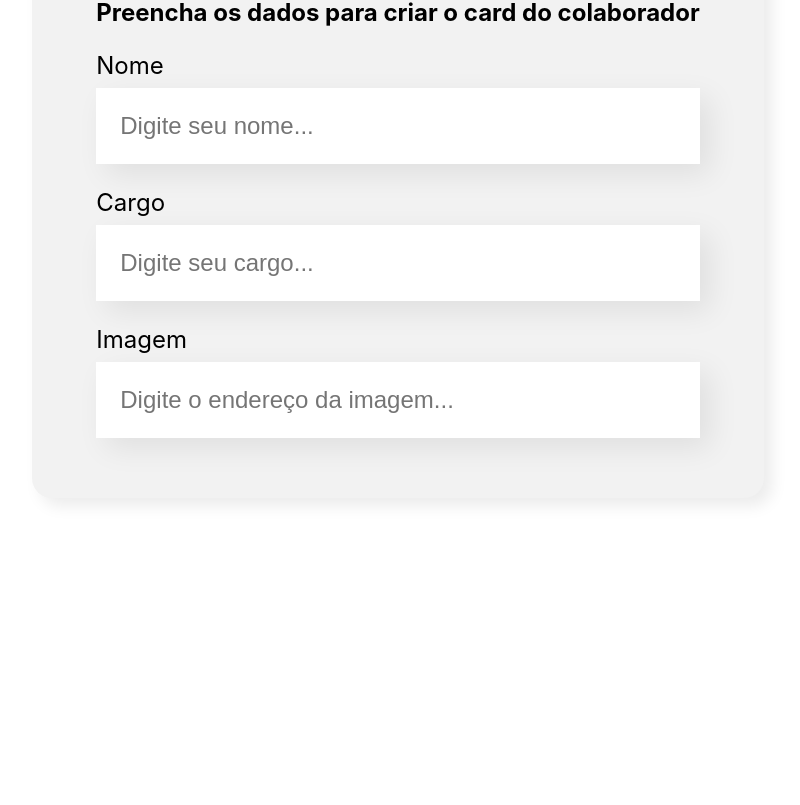
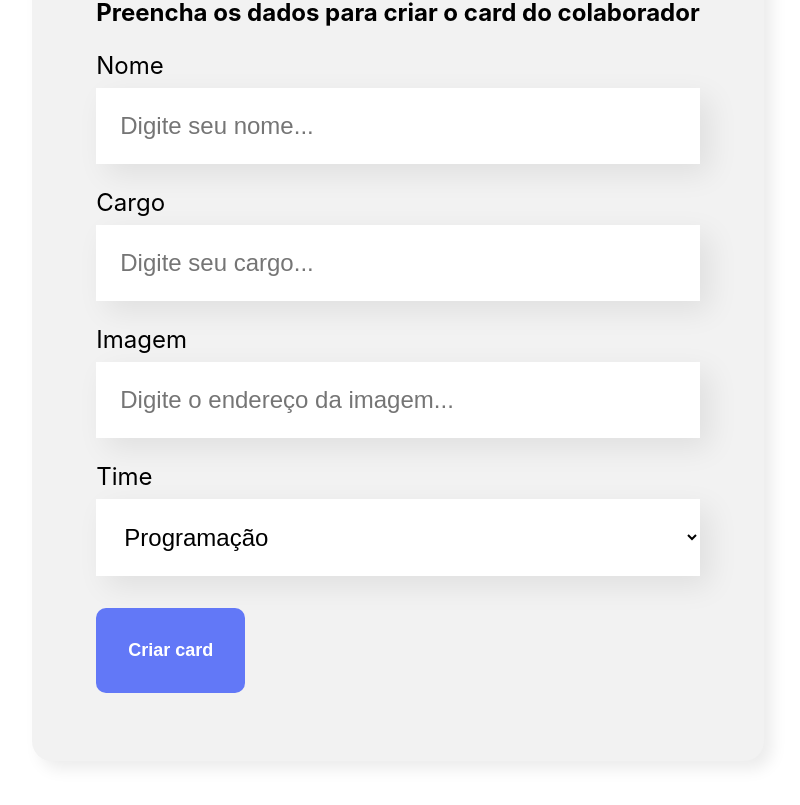
Before and after one commit to Digonil/organo-react, a JavaScript app: page / in a window 1280 px wide. Shown: the part 636-1441 px from the top of the page, without its empty margins (242-1042 px from the left). Before the commit the page ends 1214 px from the top, so only its background shows below. Built offline with nearby package versions, Linux system fonts and the light colour scheme; the HTML template or start-up script is replaced by a standard one.

Commit message:
Criado os componentes de botão e lista suspensa, incluindo validações no formulário

```diff
--- /dev/null
+++ b/src/componentes/Botao/Botao.css
@@ -0,0 +1,15 @@
+.botao {
+    background-color: #6278f7;
+    border-radius: 10px;
+    font-weight: 700;
+    font-size: 18px;
+    padding: 32px;
+    border: none;
+    cursor: pointer;
+    color: #fff;
+    margin: 32px 0;
+}
+
+.botao:hover{
+    color: #95ffd4;
+}
--- /dev/null
+++ b/src/componentes/Botao/index.js
@@ -0,0 +1,12 @@
+import './Botao.css'
+
+const Botao = (props) => {
+    return(
+        <button className='botao'>
+            {props.children}
+        </button>
+
+    )
+}
+
+export default Botao;
--- a/src/componentes/CampoTexto/index.js
+++ b/src/componentes/CampoTexto/index.js
@@ -5,7 +5,7 @@
     return(
         <div className="campo-texto">
             <label>{props.label}</label>
-            <input placeholder={props.placeholder}/>
+            <input required={props.obrigatorio} placeholder={props.placeholder}/>
         </div>
     )
 }
--- a/src/componentes/Formulario/index.js
+++ b/src/componentes/Formulario/index.js
@@ -1,14 +1,36 @@
+import Botao from '../Botao';
 import CampoTexto from '../CampoTexto'
+import ListaSuspensa from '../ListaSuspensa';
 import "./Formulario.css";
 
 const Formulario = () => {
+
+  const times = [
+    'Programação',
+    'Front-End',
+    'Data Science',
+    'Devops',
+    'UX e Design',
+    'Mobile',
+    'Inovação e Gestão'
+  ]
+
+  const aoSalvar = (evento) => {
+    evento.preventDefault()
+    console.log('Form foi submetido')
+  }
+
   return (
     <section className='formulario'>
-      <form>
+      <form onSubmit={aoSalvar}>
         <h2>Preencha os dados para criar o card do colaborador</h2>
-        <CampoTexto label="Nome" placeholder="Digite seu nome..." />
-        <CampoTexto label="Cargo" placeholder="Digite seu cargo..." />
-        <CampoTexto label="Imagem" placeholder="Digite o endereço da imagem..."/>
+        <CampoTexto obrigatorio={true} label="Nome" placeholder="Digite seu nome..." />
+        <CampoTexto obrigatorio={true} label="Cargo" placeholder="Digite seu cargo..." />
+        <CampoTexto  label="Imagem" placeholder="Digite o endereço da imagem..."/>
+        <ListaSuspensa obrigatorio={true} label="Time" itens={times}/>
+        <Botao>
+          Criar card
+        </Botao>
       </form>
     </section>
   );
--- /dev/null
+++ b/src/componentes/ListaSuspensa/ListaSupensa.css
@@ -0,0 +1,16 @@
+
+.lista-suspensa label{
+    display: block;
+    margin-bottom: 8px;
+    font-size: 24px;
+}
+
+.lista-suspensa select{
+    background-color: #fff;
+    box-shadow: 10px 10px 30px rgba(0, 0, 0, 0.08);
+    width: 100%;
+    border: none;
+    font-size: 24px;
+    padding: 24px;
+    box-sizing: border-box;
+}
--- /dev/null
+++ b/src/componentes/ListaSuspensa/index.js
@@ -0,0 +1,16 @@
+import '/home/digonil/Documents/cursos_frontend/organo/src/componentes/ListaSuspensa/ListaSupensa.css'
+
+const ListaSuspensa = (props) => {
+    console.log(props.itens)
+
+    return(
+        <div className='lista-suspensa'>
+            <label>{props.label}</label>
+            <select required={props.required}>
+                {props.itens.map(item => <option key={item}>{item}</option>)}
+            </select>
+        </div>
+    )
+}
+
+export default ListaSuspensa;
```
